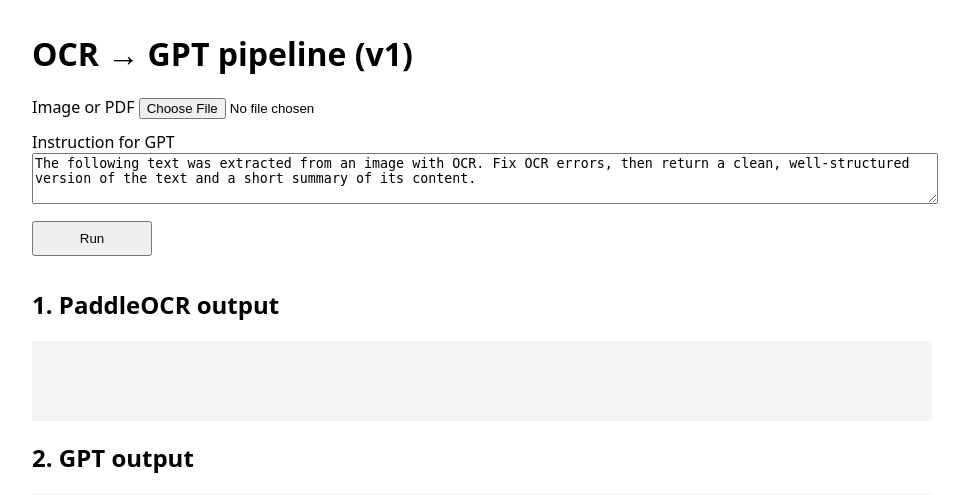
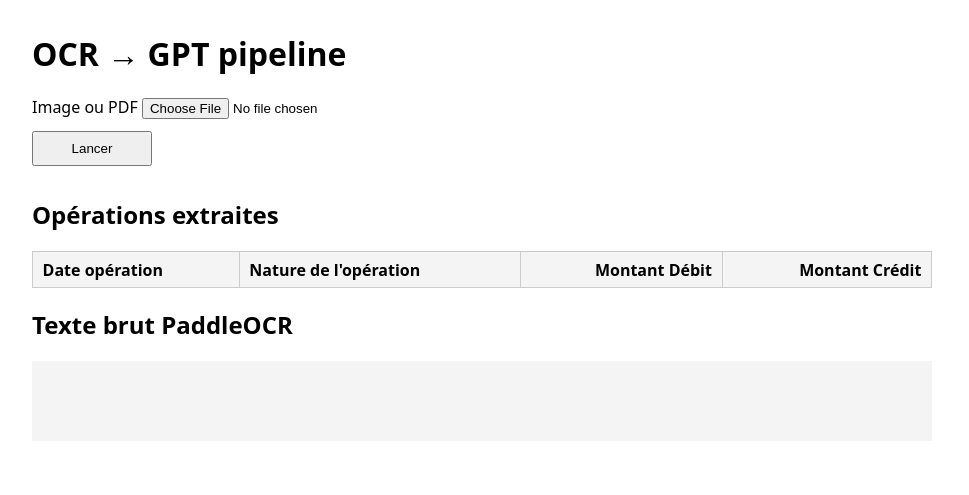
Before and after one commit to Mounir-ben-ammar/PaddleOCR_App, a Flask app: page / in a window 1280 px wide. Shown: the top 495 px of the page, without its empty margins (158-1127 px from the left). Run offline with Flask 3, Linux system fonts and the light colour scheme; lists and menus that the app fills with data are empty.

Commit message:
Extract bank operations table (date, nature, debit, credit) from receipts and statements
Rebuild OCR lines with column alignment so GPT can tell debit from credit, and
fix Windows issues: temp file reopen, oneDNN crash, doc unwarping clipping text,
and model download behind HTTPS-intercepting corporate proxies.

Co-Authored-By: Claude Opus 5.5 <noreply@anthropic.com>

````diff
--- a/app.py
+++ b/app.py
@@ -1,5 +1,13 @@
+import json
 import os
 import tempfile
+
+# Corporate networks that intercept HTTPS: trust the OS certificate store, and fetch
+# models from Hugging Face since Paddle's own hosts are often blocked.
+import truststore
+
+truststore.inject_into_ssl()
+os.environ.setdefault("PADDLE_PDX_MODEL_SOURCE", "huggingface")
 
 from dotenv import load_dotenv
 from flask import Flask, jsonify, render_template, request
@@ -9,10 +17,17 @@ from paddleocr import PaddleOCR
 load_dotenv()
 
 MODEL = os.getenv("OPENAI_MODEL", "gpt-4o")
-DEFAULT_PROMPT = (
-    "The following text was extracted from an image with OCR. "
-    "Fix OCR errors, then return a clean, well-structured version of the text "
-    "and a short summary of its content."
+SYSTEM_PROMPT = (
+    "Tu extrais les opérations d'un document financier (relevé bancaire, reçu, facture) "
+    "à partir de texte OCR dont l'alignement horizontal des colonnes est conservé. "
+    "Pour chaque opération, renvoie : date_operation, nature_operation, montant_debit, montant_credit. "
+    "Utilise la position d'un montant sous les en-têtes Débit / Crédit pour le classer. "
+    "Un paiement ou un achat (ex. un reçu) est un débit. "
+    "Recopie les dates et montants tels qu'ils apparaissent ; mets null pour un montant absent. "
+    "Ignore les soldes et totaux de colonnes. "
+    "Réponds uniquement en JSON valide, sans explication : "
+    '{"operations": [{"date_operation": "...", "nature_operation": "...", '
+    '"montant_debit": "...", "montant_credit": null}]}'
 )
 
 app = Flask(__name__)
@@ -20,37 +35,71 @@ client = OpenAI()  # reads OPENAI_API_KEY from the environment
 ocr = PaddleOCR(
     lang=os.getenv("OCR_LANG", "en"),
     use_doc_orientation_classify=False,
-    use_doc_unwarping=False,
+    use_doc_unwarping=False,  # distorts flat scans and clips text at the page edge
     use_textline_orientation=False,
     enable_mkldnn=False,  # oneDNN crashes on Windows with paddlepaddle 3.3
 )
 
 
+def layout_text(boxes, texts) -> str:
+    """Rebuild lines and keep horizontal alignment, so the LLM can tell which column an amount is in."""
+    items = [
+        (float(b[0]), float(b[1]), float(b[2]), float(b[3]), t)
+        for b, t in zip(boxes, texts)
+        if t and t.strip()
+    ]
+    if not items:
+        return ""
+    heights = sorted(y2 - y1 for _, y1, _, y2, _ in items)
+    row_tol = heights[len(heights) // 2] * 0.5
+    char_widths = sorted((x2 - x1) / len(t) for x1, _, x2, _, t in items)
+    char_w = max(char_widths[len(char_widths) // 2], 1.0)
+
+    rows = []
+    for item in sorted(items, key=lambda i: (i[1] + i[3]) / 2):
+        yc = (item[1] + item[3]) / 2
+        if rows and abs(yc - (rows[-1][0][1] + rows[-1][0][3]) / 2) <= row_tol:
+            rows[-1].append(item)
+        else:
+            rows.append([item])
+
+    lines = []
+    for row in rows:
+        line = ""
+        for x1, _, _, _, text in sorted(row, key=lambda i: i[0]):
+            col = int(x1 / char_w)
+            line += " " * max(col - len(line), 1 if line else 0) + text
+        lines.append(line)
+    return "\n".join(lines)
+
+
 def extract_text(path: str) -> str:
     """Step 1: run PaddleOCR on an image or PDF (one result per page)."""
-    pages = [res["rec_texts"] for res in ocr.predict(path)]
+    pages = [layout_text(res["rec_boxes"], res["rec_texts"]) for res in ocr.predict(path)]
     if len(pages) == 1:
-        return "\n".join(pages[0])
-    return "\n\n".join(
-        f"--- Page {i} ---\n" + "\n".join(lines) for i, lines in enumerate(pages, 1)
-    )
+        return pages[0]
+    return "\n\n".join(f"--- Page {i} ---\n{text}" for i, text in enumerate(pages, 1))
 
 
-def ask_llm(ocr_text: str, instruction: str) -> str:
-    """Step 2: send the OCR output to GPT."""
+def extract_operations(ocr_text: str) -> list[dict]:
+    """Step 2: ask GPT for the operations table."""
     response = client.chat.completions.create(
         model=MODEL,
+        temperature=0,
         messages=[
-            {"role": "system", "content": instruction},
+            {"role": "system", "content": SYSTEM_PROMPT},
             {"role": "user", "content": ocr_text},
         ],
     )
-    return response.choices[0].message.content
+    raw = response.choices[0].message.content.strip()
+    if raw.startswith("```"):
+        raw = raw.strip("`").removeprefix("json").strip()
+    return json.loads(raw)["operations"]
 
 
 @app.get("/")
 def index():
-    return render_template("index.html", default_prompt=DEFAULT_PROMPT)
+    return render_template("index.html")
 
 
 @app.post("/process")
@@ -58,26 +107,28 @@ def process():
     file = request.files.get("image")
     if not file or not file.filename:
         return jsonify(error="No file uploaded"), 400
-    instruction = request.form.get("prompt") or DEFAULT_PROMPT
 
     suffix = os.path.splitext(file.filename)[1] or ".png"
     with tempfile.NamedTemporaryFile(suffix=suffix, delete=False) as tmp:
-        file.save(tmp.name)
         path = tmp.name
+    # Saved after closing: Windows can't reopen a file that's still open.
+    file.save(path)
     try:
         ocr_text = extract_text(path)
     finally:
         os.remove(path)
 
     if not ocr_text.strip():
-        return jsonify(ocr_text="", llm_output="", error="No text detected in the image")
+        return jsonify(ocr_text="", operations=[], error="No text detected in the image")
 
     try:
-        llm_output = ask_llm(ocr_text, instruction)
+        operations = extract_operations(ocr_text)
+    except (json.JSONDecodeError, KeyError, TypeError) as e:
+        return jsonify(ocr_text=ocr_text, operations=[], error=f"Unreadable LLM answer: {e}"), 502
     except Exception as e:
-        return jsonify(ocr_text=ocr_text, llm_output="", error=f"LLM error: {e}"), 502
+        return jsonify(ocr_text=ocr_text, operations=[], error=f"LLM error: {e}"), 502
 
-    return jsonify(ocr_text=ocr_text, llm_output=llm_output)
+    return jsonify(ocr_text=ocr_text, operations=operations)
 
 
 if __name__ == "__main__":
--- a/requirements.txt
+++ b/requirements.txt
@@ -3,3 +3,4 @@ openai
 python-dotenv
 paddlepaddle
 paddleocr
+truststore
--- a/static/style.css
+++ b/static/style.css
@@ -2,4 +2,9 @@ body { font-family: system-ui, sans-serif; max-width: 900px; margin: 2rem auto;
 form { display: flex; flex-direction: column; gap: .75rem; }
 textarea { width: 100%; }
 button { width: 120px; padding: .5rem; }
-pre { background: #f4f4f4; padding: 1rem; white-space: pre-wrap; min-height: 3rem; }
+pre { background: #f4f4f4; padding: 1rem; white-space: pre; overflow-x: auto; min-height: 3rem; }
+.table-wrap { overflow-x: auto; }
+table { width: 100%; border-collapse: collapse; }
+th, td { border: 1px solid #ccc; padding: .4rem .6rem; text-align: left; }
+th { background: #f4f4f4; }
+.num { text-align: right; white-space: nowrap; }
--- a/templates/index.html
+++ b/templates/index.html
@@ -1,5 +1,5 @@
 <!doctype html>
-<html lang="en">
+<html lang="fr">
 <head>
   <meta charset="utf-8">
   <meta name="viewport" content="width=device-width, initial-scale=1">
@@ -7,39 +7,67 @@
   <link rel="stylesheet" href="{{ url_for('static', filename='style.css') }}">
 </head>
 <body>
-  <h1>OCR → GPT pipeline (v1)</h1>
+  <h1>OCR → GPT pipeline</h1>
 
   <form id="form">
-    <label>Image or PDF <input type="file" name="image" accept="image/*,application/pdf" required></label>
-    <label>Instruction for GPT
-      <textarea name="prompt" rows="3">{{ default_prompt }}</textarea>
-    </label>
-    <button type="submit">Run</button>
+    <label>Image ou PDF <input type="file" name="image" accept="image/*,application/pdf" required></label>
+    <button type="submit">Lancer</button>
     <span id="status"></span>
   </form>
 
-  <h2>1. PaddleOCR output</h2>
+  <h2>Opérations extraites</h2>
+  <div class="table-wrap">
+    <table>
+      <thead>
+        <tr>
+          <th>Date opération</th>
+          <th>Nature de l'opération</th>
+          <th class="num">Montant Débit</th>
+          <th class="num">Montant Crédit</th>
+        </tr>
+      </thead>
+      <tbody id="ops"></tbody>
+    </table>
+  </div>
+
+  <h2>Texte brut PaddleOCR</h2>
   <pre id="ocr"></pre>
-
-  <h2>2. GPT output</h2>
-  <pre id="llm"></pre>
 
   <script>
     const form = document.getElementById("form");
     const status = document.getElementById("status");
+    const ops = document.getElementById("ops");
+
+    function renderOperations(operations) {
+      ops.replaceChildren();
+      for (const op of operations) {
+        const tr = ops.insertRow();
+        for (const [value, cls] of [
+          [op.date_operation, ""],
+          [op.nature_operation, ""],
+          [op.montant_debit, "num"],
+          [op.montant_credit, "num"],
+        ]) {
+          const td = tr.insertCell();
+          td.className = cls;
+          td.textContent = value ?? "";
+        }
+      }
+    }
+
     form.addEventListener("submit", async (e) => {
       e.preventDefault();
-      status.textContent = "Processing...";
+      status.textContent = "Traitement en cours...";
       document.getElementById("ocr").textContent = "";
-      document.getElementById("llm").textContent = "";
+      ops.replaceChildren();
       try {
         const res = await fetch("/process", { method: "POST", body: new FormData(form) });
         const data = await res.json();
         document.getElementById("ocr").textContent = data.ocr_text || "";
-        document.getElementById("llm").textContent = data.llm_output || "";
-        status.textContent = data.error || "Done";
+        renderOperations(data.operations || []);
+        status.textContent = data.error || `Terminé — ${(data.operations || []).length} opération(s)`;
       } catch (err) {
-        status.textContent = "Request failed: " + err;
+        status.textContent = "Échec de la requête : " + err;
       }
     });
   </script>
````
